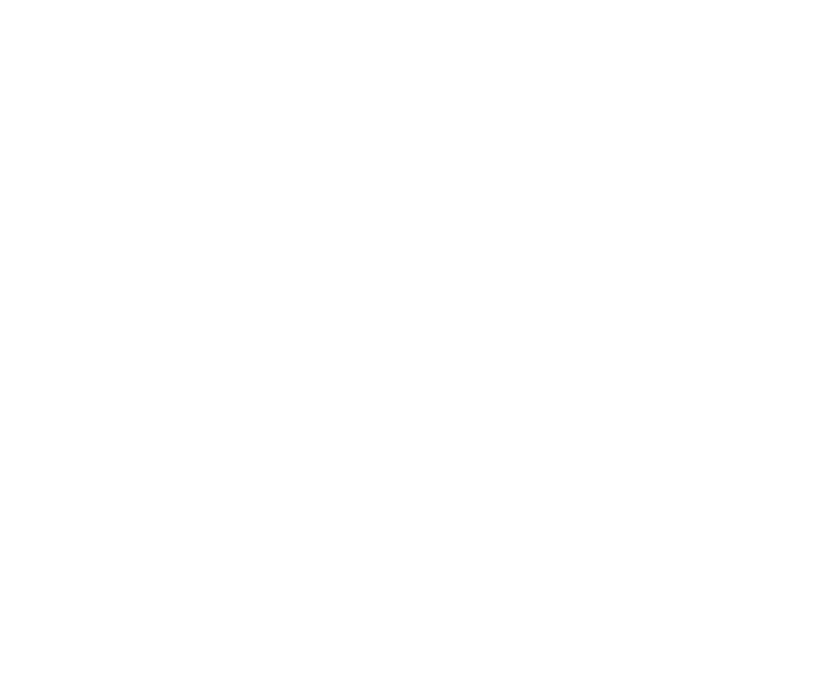
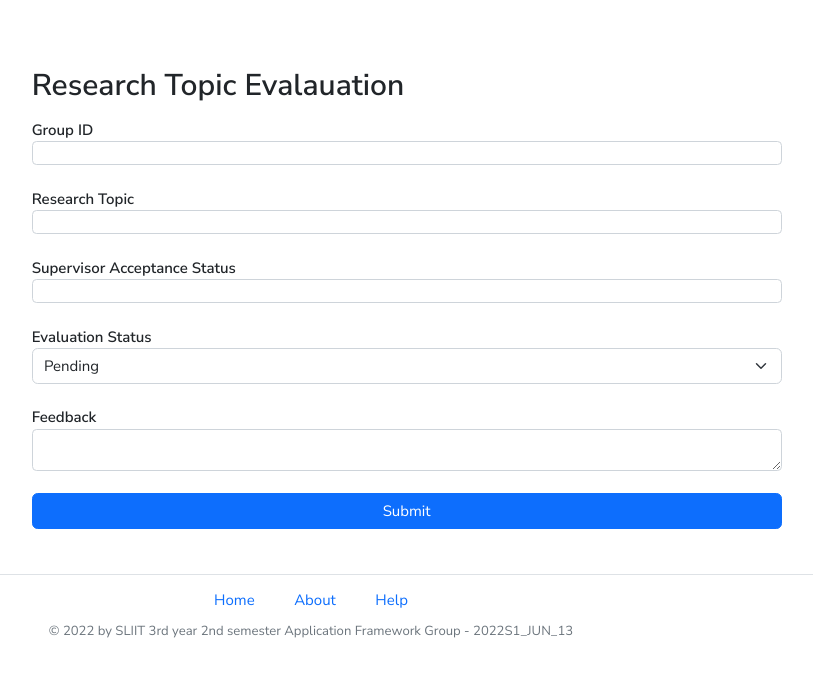
Before and after one commit to dinethpiyumantha/sliit-reasearch-management-tool-frontend, a React (Vite) app: page /panelmember/evaluatetopic in a window 1280 px wide. Before the commit this address had no page. Shown: the top 676 px of the page, without its empty margins (329-1142 px from the left). Built offline with nearby package versions, Linux system fonts and the light colour scheme.

Commit message:
research topic evaluation Ui created

```diff
--- a/src/App.jsx
+++ b/src/App.jsx
@@ -9,6 +9,7 @@
 import Chat from './pages/chat/Chat';
 import Home from './pages/home/Home';
 import RegisterStaff from './pages/staff/RegisterStaff';
+import EvaluateTopic from './pages/panelMember/EvaluateTopics';
 
 export default function App() {
   return (
@@ -22,6 +23,7 @@
         <Route path="/group/submissions" element={<SubmitDocument/>} />
         <Route path="/group/discussion" element={<Chat/>} />
         <Route path="/staff/register" element={<RegisterStaff/>}/>
+        <Route path="/panelmember/evaluatetopic" element={<EvaluateTopic/>}/>
       </Routes>
     </div>
   )
--- /dev/null
+++ b/src/pages/panelMember/EvaluateTopics.jsx
@@ -0,0 +1,74 @@
+import axios from "axios";
+import React, { useState } from "react";
+import FooterBar from "../../components/footer-bar/FooterBar";
+
+export default function EvaluateTopic() {
+
+  const [form, setform] = useState({
+    groupId: "",
+    topic: "",
+    acceptancestatus: "",
+    evaluationstatus: "",
+    feedback: "",
+  });
+
+  const handleChange = (e) => {
+    setform({ ...form, [e.target.name]: e.target.value });
+  };
+
+  const submit = (e) => {
+      e.preventDefault();
+      console.log(form);
+      axios.post(`http://localhost:5000/api/EvaluateAccepts`, form)
+      .then(res => {
+        console.log(res.data);
+        navigate("/index");
+
+      })
+      .catch(err => {
+        console.log(err);
+      });
+  }
+
+  const back = () => {
+    navigate(-1);
+  }
+
+  return (
+    <div>
+      <div className="container d-flex justify-content-center pt-4">
+        <div className="col-md-6 pt-6">
+          <h2 className="text-capitalize mb-3 mt-5">Research Topic Evalauation</h2>
+          <form onSubmit={submit} style={{width: '50rem'}} >
+            <div className="form-group mb-4">
+              <label htmlFor="groupId">Group ID</label>
+              <input onChange={handleChange} type="text" className="form-control" id="groupId" name="groupId" />
+            </div>
+            <div className="form-group mb-4">
+              <label htmlFor="topic">Research Topic</label>
+              <input onChange={handleChange} type="text" className="form-control" id="topic" name="topic" />
+            </div>
+            <div className="form-group mb-4">
+                <label htmlFor="acceptancestatus">Supervisor Acceptance Status</label>
+                <input onChange={handleChange} type="text" className="form-control" id="acceptancestatus" name="acceptancestatus"  />
+            </div>
+            <div className="form-group mb-4">
+                <label htmlFor="evaluationstatus">Evaluation Status</label>
+                <select className="form-select"  onChange={handleChange} name="evaluationstatus" id="evaluationstatus" defaultValue="Select type">
+                  <option defaultValue="Pending">Pending</option>
+                  <option value="Accepted">Accepted</option>
+                  <option value="Rejected">Rejected</option></select>
+            </div>
+            <div className="form-group mb-4">
+              <label htmlFor="feedback">Feedback</label>
+              <textarea onChange={handleChange} style={{hieght:"50rem"}} className="form-control" id="feedback" name="feedback" />
+            </div>
+
+            <input type="submit" className="btn btn-primary" value="Submit" style={{width: '50rem'}}/>
+          </form>
+        </div>
+      </div>
+      <FooterBar />
+    </div>
+  );
+}
--- a/src/pages/staff/RegisterStaff.jsx
+++ b/src/pages/staff/RegisterStaff.jsx
@@ -35,27 +35,27 @@
       <div className="container mt-md-5 pb-md-5 p-3 mb-2 bg-light text-dark">
       <div className="container d-flex justify-content-center">
        <div className="col-md-6">
-         <h2 className="mb-4">Register Staff</h2>
+         <h2 className="text-capitalize mb-4">Register Staff</h2>
           <form onSubmit={submit} style={{width: '50rem'}}>
               <div className="form-group mb-3">
                 <label htmlFor="staffId">Staff ID:</label>
-                <input className="form-control" onChange={handleChange} type="text" name="staffId" />
+                <input className="form-control" onChange={handleChange} type="text" id="staffId" name="staffId" />
               </div>
               <div className="form-group mb-3">
                 <label htmlFor="name">Name:</label>
-                <input className="form-control" onChange={handleChange} type="text" name="name" />
+                <input className="form-control" onChange={handleChange} type="text" id="name" name="name" />
               </div>
               <div className="form-group mb-3">
                 <label htmlFor="email">Email:</label>
-                <input className="form-control" onChange={handleChange} type="email" name="email" />
+                <input className="form-control" onChange={handleChange} type="email" id="email" name="email" />
               </div>
               <div className="form-group mb-3">
                 <label htmlFor="phone">Phone:</label>
-                <input className="form-control" onChange={handleChange} type="tel" name="phone"/>
+                <input className="form-control" onChange={handleChange} type="tel" id="phone" name="phone"/>
               </div>
               <div className="form-group mb-3">
                 <label htmlFor="type">Type:</label>
-                <select className="form-select"  onChange={handleChange} name="type" defaultValue="Select type">
+                <select className="form-select"  onChange={handleChange} name="type" id="type" defaultValue="Select type">
                   <option defaultValue="Select type">Select type</option>
                   <option value="Supervisor">Supervisor</option>
                   <option value="Co-supervisor">Co-supervisor</option>
@@ -71,23 +71,23 @@
               <div class="form-check form-check-inline">
               <div class="form-check">
                     <input className="form-check-input" type="checkbox" value="Artificial inteligence" id="check1"/>
-                    <label className="form-check-label" for="check1">Artificial inteligence</label>
+                    <label className="form-check-label" htmlFor="check1">Artificial inteligence</label>
               </div>
               <div class="form-check">
                     <input className="form-check-input" type="checkbox" value="Machine Learning" id="check2"/>
-                    <label className="form-check-label" for="check2">Machine Learning</label>
+                    <label className="form-check-label" htmlFor="check2">Machine Learning</label>
               </div>
               <div class="form-check">
                     <input className="form-check-input" type="checkbox" value="image Processing" id="check3"/>
-                    <label className="form-check-label" for="check3">image Processing</label>
+                    <label className="form-check-label" htmlFor="check3">image Processing</label>
               </div>
               <div class="form-check">
                     <input className="form-check-input" type="checkbox" value="E-Governance" id="check4"/>
-                    <label className="form-check-label" for="check4">E-Governance</label>
+                    <label className="form-check-label" htmlFor="check4">E-Governance</label>
               </div>
               <div class="form-check">
                     <input className="form-check-input" type="checkbox" value="Data Science" id="check5"/>
-                    <label className="form-check-label" for="check5">Data Science</label>
+                    <label className="form-check-label" htmlFor="check5">Data Science</label>
               </div>
               </div>
 
@@ -96,23 +96,23 @@
               <div class="form-check form-check-inline">
               <div class="form-check">
                     <input className="form-check-input" type="checkbox" value="Human Computer Interaction" id="check6"/>
-                    <label className="form-check-label" for="check6">Human Computer Interaction </label>
+                    <label className="form-check-label" htmlFor="check6">Human Computer Interaction </label>
               </div>
               <div class="form-check">
                     <input className="form-check-input" type="checkbox" value="Cloud Computing" id="check7" />
-                    <label className="form-check-label" for="check7">Cloud Computing</label>
+                    <label className="form-check-label" htmlFor="check7">Cloud Computing</label>
               </div>
               <div class="form-check">
                     <input className="form-check-input" type="checkbox" value="Cyber Security" id="check8" />
-                    <label className="form-check-label" for="check8">Cyber Security</label>
+                    <label className="form-check-label" htmlFor="check8">Cyber Security</label>
               </div>
               <div class="form-check">
                     <input className="form-check-input" type="checkbox" value="Robotics" id="check9" />
-                    <label className="form-check-label" for="check9">Robotics</label>
+                    <label className="form-check-label" htmlFor="check9">Robotics</label>
               </div>
               <div class="form-check">
                     <input className="form-check-input" type="checkbox" value="Internet Of Things" id="check10"/>
-                    <label className="form-check-label" for="check10">Internet Of Things</label>
+                    <label className="form-check-label" htmlFor="check10">Internet Of Things</label>
               </div>
               </div>
 
@@ -120,23 +120,23 @@
               <div class="form-check form-check-inline">
               <div class="form-check">
                     <input className="form-check-input" type="checkbox" value="Embedded Systems" id="check11"/>
-                    <label className="form-check-label" for="check11">Embedded Systems </label>
+                    <label className="form-check-label" htmlFor="check11">Embedded Systems </label>
               </div>
               <div class="form-check">
                     <input className="form-check-input" type="checkbox" value="Soft Computing" id="check12" />
-                    <label className="form-check-label" for="check12">Soft Computing</label>
+                    <label className="form-check-label" htmlFor="check12">Soft Computing</label>
               </div>
               <div class="form-check">
                     <input className="form-check-input" type="checkbox" value="Big Data" id="check13" />
-                    <label className="form-check-label" for="check13">Big Data</label>
+                    <label className="form-check-label" htmlFor="check13">Big Data</label>
               </div>
               <div class="form-check">
                     <input className="form-check-input" type="checkbox" value="Assitive Technology" id="check14" />
-                    <label className="form-check-label" for="check14">Assitive Technology</label>
+                    <label className="form-check-label" htmlFor="check14">Assitive Technology</label>
               </div>
               <div class="form-check">
                     <input className="form-check-input" type="checkbox" value="Computer Networks" id="check15"/>
-                    <label className="form-check-label" for="check15">Computer Networks</label>
+                    <label className="form-check-label" htmlFor="check15">Computer Networks</label>
               </div>
               </div>
 
```
Also changed, not shown: src/pages/panelMember/ViewTopicsToEvaluate.jsx (added).
